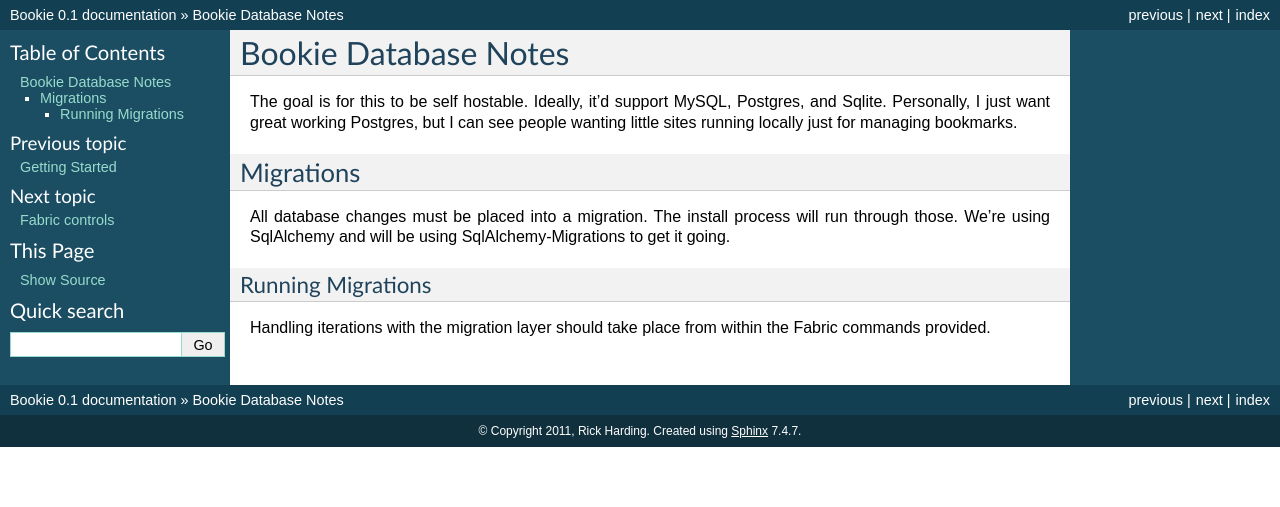
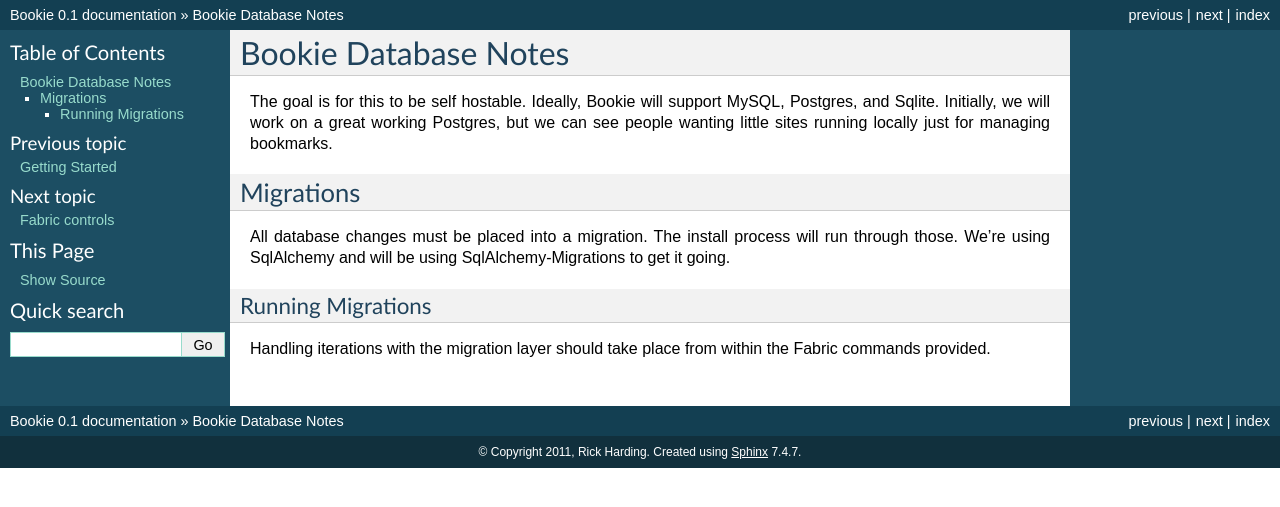
Before and after one commit to bookieio/Bookie, a Sphinx documentation site: the page built from Bookie/docs/database.rst, in a window 1280 px wide. Shown: the top 507 px of the page. Built offline with Sphinx 7.4.7, drawn with Linux system fonts in a browser that asks for light colours.

Commit message:
More neutral language for the database doc

```diff
--- a/Bookie/docs/database.rst
+++ b/Bookie/docs/database.rst
@@ -1,9 +1,10 @@
 Bookie Database Notes
 =====================
 
-The goal is for this to be self hostable. Ideally, it'd support MySQL,
-Postgres, and Sqlite. Personally, I just want great working Postgres, but I can
-see people wanting little sites running locally just for managing bookmarks.
+The goal is for this to be self hostable. Ideally, Bookie will support MySQL,
+Postgres, and Sqlite. Initially, we will work on a great working Postgres, but
+we can see people wanting little sites running locally just for managing
+bookmarks.
 
 Migrations
 ----------
```
